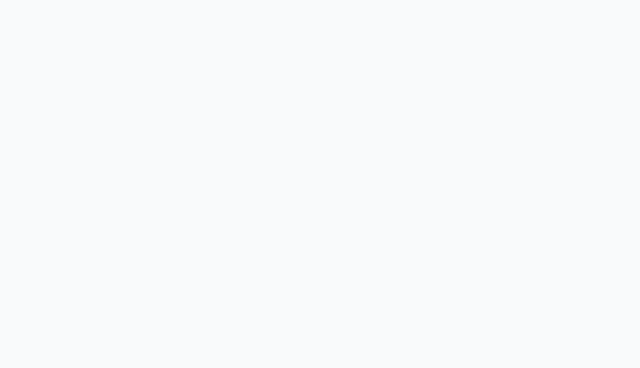
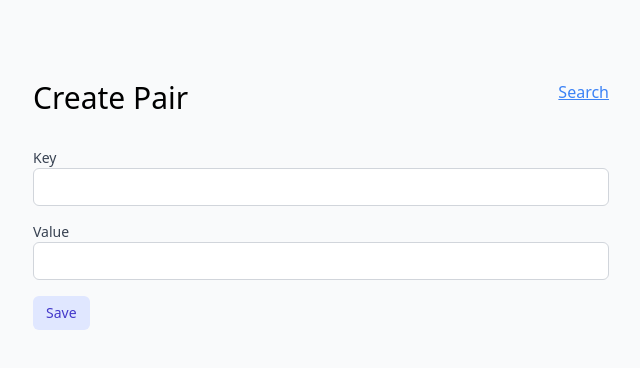
Before and after one commit to mahdyaslami/passwords, a Vue app: page /pairs/create in a window 1280 px wide. Before the commit this address had no page. Shown: the top 368 px of the page, without its empty margins (319-959 px from the left). Built offline with nearby package versions, Linux system fonts and the light colour scheme.

Commit message:
Add pairs create form

```diff
--- a/src/components/PairForm.vue
+++ /dev/null
@@ -1,36 +0,0 @@
-<template>
-  <form @submit.prevent="database.createPair(state.key, state.value)">
-    <label for="key">Key</label>
-    <input
-      id="key"
-      v-model="state.key"
-      class="border"
-      type="text"
-    >
-
-    <label for="value">Value</label>
-    <input
-      id="value"
-      v-model="state.value"
-      class="border"
-      type="text"
-    >
-
-    <button class="bg-blue-200">
-      Create pair
-    </button>
-  </form>
-</template>
-
-<script setup>
-import { reactive } from 'vue'
-import { useDatabaseStore } from '@/stores/database'
-
-const database = useDatabaseStore()
-
-const state = reactive({
-  key: '',
-  value: '',
-})
-
-</script>
--- /dev/null
+++ b/src/pages/pair/Create.vue
@@ -0,0 +1,29 @@
+<template>
+  <div class="max-w-xl mx-auto pt-20">
+    <div class="flex justify-between">
+      <h1 class="text-3xl mb-8">
+        Create Pair
+      </h1>
+
+      <router-link
+        to="/"
+        class="text-blue-500 underline"
+      >
+        Search
+      </router-link>
+    </div>
+
+    <pair-form @save="save" />
+  </div>
+</template>
+
+<script setup>
+import { useDatabaseStore } from '@/stores/database'
+import PairForm from './Form'
+
+const database = useDatabaseStore()
+
+function save(item) {
+  database.createPair(item.key, item.value)
+}
+</script>
--- /dev/null
+++ b/src/pages/pair/Form.vue
@@ -0,0 +1,54 @@
+<template>
+  <form @submit.prevent="$emit('save', item)">
+    <base-label for="key">
+      Key
+    </base-label>
+    <base-input
+      id="key"
+      v-model="state.key"
+      class="mb-4"
+      type="text"
+    />
+
+    <base-label for="value">
+      Value
+    </base-label>
+    <base-input
+      id="value"
+      v-model="state.value"
+      class="mb-4"
+      type="text"
+    />
+
+    <base-button
+      type="submit"
+    >
+      Save
+    </base-button>
+  </form>
+</template>
+
+<script setup>
+import { reactive } from 'vue'
+import BaseInput from '@/components/Input'
+import BaseLabel from '@/components/Label'
+import BaseButton from '@/components/Button'
+
+const props = defineProps({
+  item: {
+    type: Object,
+    default: () => ({
+      key: '',
+      value: '',
+    }),
+  },
+})
+
+const state = reactive({
+  key: props.item.key,
+  value: props.item.value,
+})
+
+defineEmits(['save'])
+
+</script>
--- a/src/router/index.js
+++ b/src/router/index.js
@@ -1,8 +1,10 @@
 import { createWebHistory, createRouter } from 'vue-router'
 import Home from '@/pages/Home'
+import PairCreate from '@/pages/pair/Create'
 
 const routes = [
   { path: '/', component: Home },
+  { path: '/pairs/create', component: PairCreate },
 ]
 
 export default createRouter({
```
